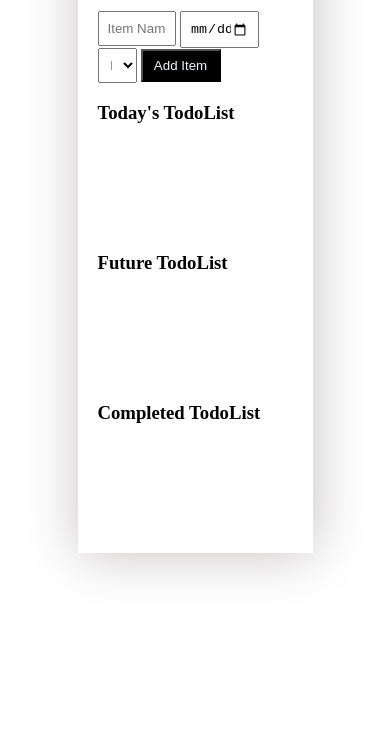
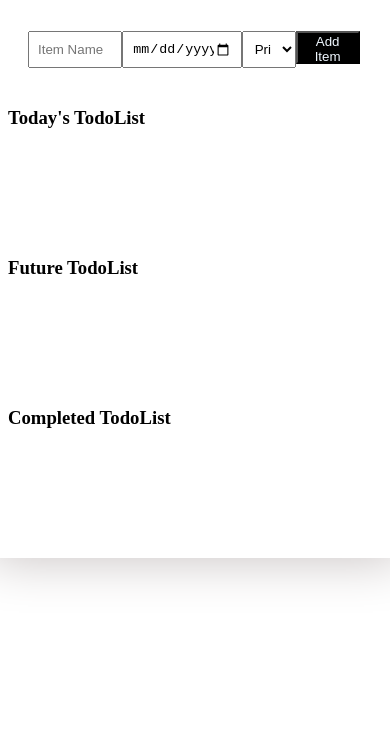
Before and after one commit to MohammedAnisMultani/ToDo-List-F3-W3, a plain HTML site: page index.html in a window 390 px wide. Shown: the part 107-844 px from the top of the page. Drawn offline with Linux system fonts and the light colour scheme.

Commit message:
uptodate

```diff
--- a/index.html
+++ b/index.html
@@ -9,7 +9,7 @@
 <body>
     <section class="styling">
     <h1 class="heading">To-Do List</h1>
-    <div>
+    <div class="nav">
     <input type="text" id="taskName" placeholder="Item Name">
     <input type="date" placeholder="Deadline" id="date">
     <select name="" id="dropdown">
--- a/style.css
+++ b/style.css
@@ -90,3 +90,19 @@ body{
     border: 1px solid red;
     border-radius: 5px;
 }
+
+@media screen and (max-width: 600px){
+    .styling{
+        width: 100%;
+    }
+    .nav{
+        display: flex;
+        width: 85vw;
+        /* display: flex;
+        justify-content: center;
+        align-items: center; */
+        margin: 20px;
+
+
+    }
+}
```
